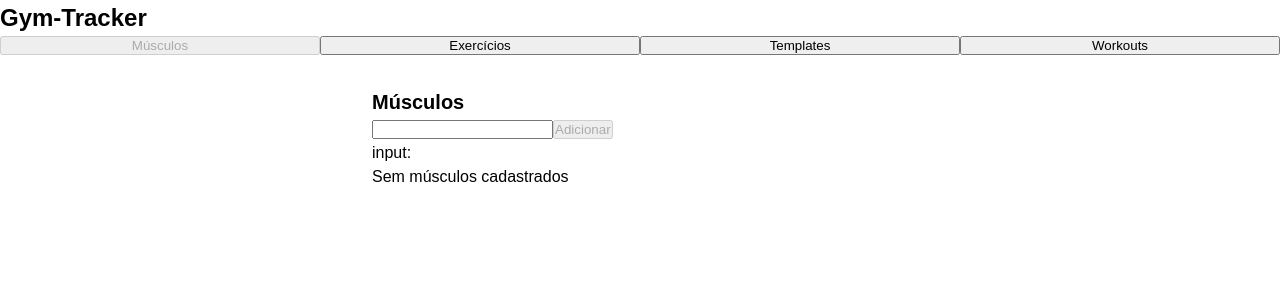
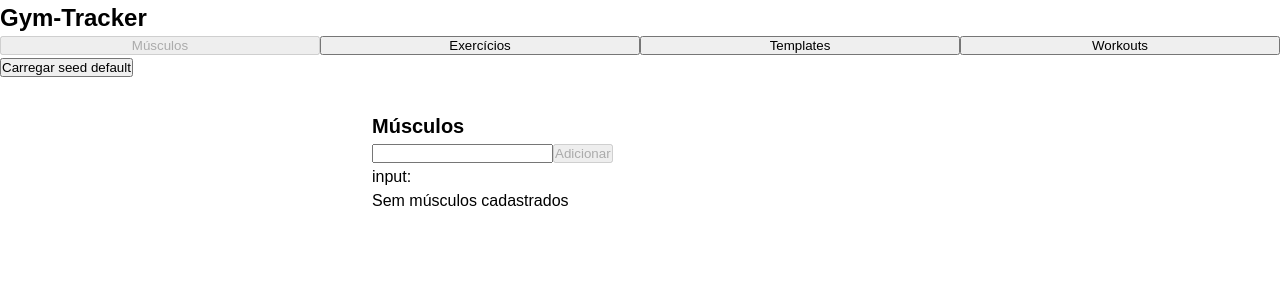
Before and after one commit to Guga15gu/gym-tracker, a React (Vite) app: page / in a window 1280 px wide. Shown: the top 300 px of the page. Built offline with nearby package versions, Linux system fonts and the light colour scheme.

Commit message:
feat: let user populate empty app with default data

```diff
--- a/src/App.tsx
+++ b/src/App.tsx
@@ -28,6 +28,7 @@ import {
 } from "./data/workoutStore";
 import WorkoutViewer from "./components/WorkoutViewer";
 import { createWorkout, type Workout } from "./data/workout";
+import { seed } from "./data/seed";
 
 const TABS = {
   MUSCLES: "muscles",
@@ -60,6 +61,13 @@ function App() {
 
   const [currentTab, setCurrentTab] = useState(TABS.MUSCLES);
   const [workoutView, setWorkoutView] = useState(WORKOUT_VIEWS.LIST);
+
+  const isEmpty =
+    Object.keys(musclesList).length === 0 &&
+    Object.keys(exercisesList).length === 0 &&
+    Object.keys(templatesList).length === 0 &&
+    Object.keys(workoutList).length === 0 &&
+    workoutDraft === null;
 
   const RENDERS = {
     [TABS.MUSCLES]: () => (
@@ -152,6 +160,8 @@ function App() {
         ))}
       </nav>
 
+      {isEmpty && <button onClick={handleSeed}>Carregar seed default</button>}
+
       {TABS_ARRAY.map((tab) => (
         <div
           className={`tab-panel${tab.id !== currentTab ? " hidden" : ""}`}
@@ -163,6 +173,14 @@ function App() {
     </>
   );
 
+  function handleSeed() {
+    seed();
+
+    setMusclesList(getMuscles());
+    setExercisesList(getExercises());
+    setTemplatesList(getTemplates());
+    setWorkoutList(getWorkouts());
+  }
   function handleDeleteTemplate(templateId: string) {
     if (templateId === selectedTemplateId) {
       setSelectedTemplateId(null);
--- /dev/null
+++ b/src/data/seed.ts
@@ -0,0 +1,34 @@
+import { createExercise } from "./exercise";
+import { createExerciseSet } from "./exerciseSet";
+import { addExercise } from "./exerciseStore";
+import { createMuscle } from "./muscle";
+import { addMuscle } from "./muscleStore";
+import { createTemplate, createTemplateExercise } from "./template";
+import { saveTemplate } from "./templateStore";
+
+export function seed() {
+  const peito = createMuscle("peito");
+  addMuscle(peito);
+  const ombro = createMuscle("ombro");
+  addMuscle(ombro);
+  const triceps = createMuscle("triceps");
+  addMuscle(triceps);
+
+  const supinoInclinadoHalteres = createExercise(
+    "supino inclinado com halteres",
+    [peito.id],
+  );
+  addExercise(supinoInclinadoHalteres);
+
+  const sets1 = [
+    createExerciseSet(10, 20),
+    createExerciseSet(9, 20),
+    createExerciseSet(8, 20),
+  ];
+  const templateExercise1 = createTemplateExercise(
+    supinoInclinadoHalteres.id,
+    sets1,
+  );
+  const template1 = createTemplate("push1", [templateExercise1]);
+  saveTemplate(template1);
+}
```
